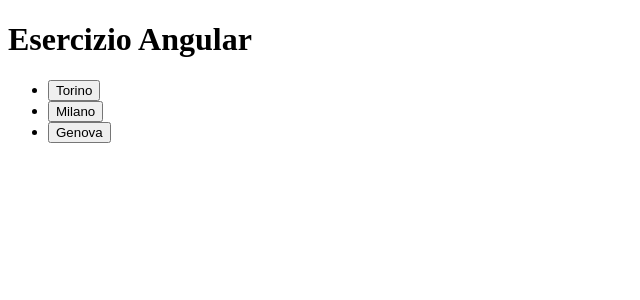
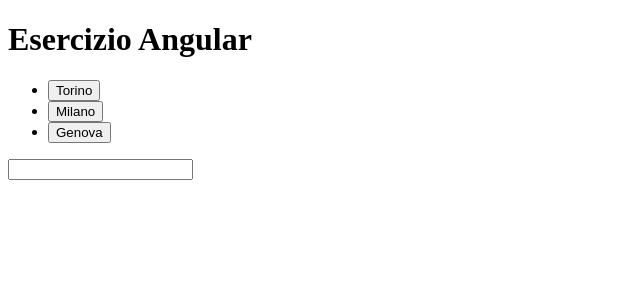
Before and after one commit to AugustoCiuffoletti/ssw_angularexercise-old, an Angular app: page / in a window 1280 px wide. Shown: the top 300 px of the page, without its empty margins (0-640 px from the left). Built offline with nearby package versions, Linux system fonts and the light colour scheme.

Commit message:
Step_08 Box per aggiungere una città

```diff
--- a/package.json
+++ b/package.json
@@ -1,5 +1,5 @@
 {
-  "name": "xoriwqnbj.github",
+  "name": "owainojyw.github",
   "version": "0.0.0",
   "private": true,
   "dependencies": {
--- a/src/app/app.component.html
+++ b/src/app/app.component.html
@@ -10,3 +10,5 @@
   La temperatura a {{selezionata}} e' di {{temperatura}} gradi
   <button (click) = 'clean()'>Chiudi</button>
 </p>
+
+<input #nuovo (keyup.enter)="addCity(nuovo.value);nuovo.value=''">
--- a/src/app/app.component.ts
+++ b/src/app/app.component.ts
@@ -22,4 +22,9 @@ export class AppComponent {
       err => console.error('Observer got an error: ' + err)
     );
   }
+  addCity(newCity: string) {
+    if (newCity) {
+      this.cities.push(newCity);
+    }
+  }
 }
```
Also changed, not shown: 1 other file (tests, documents, lock files or other folders).
